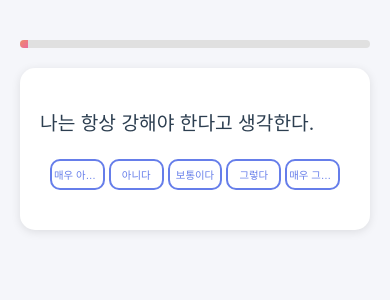
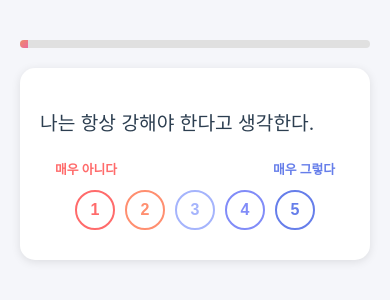
Before and after one commit to nongmeeeel/mindlab, a React (Create React App) app: page /test/enneagram in a window 390 px wide. Shown: the top 300 px of the page. Built offline with nearby package versions, Linux system fonts and the light colour scheme; a web font is replaced by a local one; what chartjs-plugin-datalabels would draw is missing.

Commit message:
모바일에서 hover 유지 이슈 개선

```diff
--- a/src/pages/enneagram/EnneagramTest.js
+++ b/src/pages/enneagram/EnneagramTest.js
@@ -22,7 +22,7 @@ const EnneagramTest = () => {
     if (currentQuestion < enneagramQuestions.length - 1) {
       setCurrentQuestion(prev => prev + 1);
       setAnswers(newAnswers);
-      setSelectedOption(null);
+      setSelectedOption(null);  // 다음 문항으로 넘어갈 때 선택 상태 초기화
     } else {
       const result = calculateEnneagramScores(newAnswers);
 
@@ -49,13 +49,18 @@ const EnneagramTest = () => {
       <div className="question-container">
         <p className="question-text">{question.text}</p>
 
+        <div className="scale-indicator">
+          <span>매우 아니다</span>
+          <span>매우 그렇다</span>
+        </div>
+
         <div className="options-container enneagram-options">
           {[
-            { value: 0, text: "매우 아니다" },
-            { value: 1, text: "아니다" },
-            { value: 2, text: "보통이다" },
-            { value: 3, text: "그렇다" },
-            { value: 4, text: "매우 그렇다" }
+            { value: 0, label: '1' },
+            { value: 1, label: '2' },
+            { value: 2, label: '3' },
+            { value: 3, label: '4' },
+            { value: 4, label: '5' }
           ].map((option, index) => (
             <button
               key={index}
@@ -65,7 +70,7 @@ const EnneagramTest = () => {
                 handleAnswer(option.value);
               }}
             >
-              {option.text}
+              {option.label}
             </button>
           ))}
         </div>
--- a/src/styles/Test.css
+++ b/src/styles/Test.css
@@ -82,37 +82,85 @@
   flex-direction: row !important;
   justify-content: center;
   align-items: center;
-  gap: 10px;
-  margin: 20px auto;
+  gap: 15px;
+  margin: 10px auto;
   width: 100%;
   max-width: 600px;
+  padding: 0 20px;
 }
 
 .enneagram-options .option-button {
-  flex: 1;
-  min-width: 0;
-  padding: 12px 8px;
-  border-radius: 10px;
+  width: 50px;
+  height: 50px;
+  border-radius: 25px;
   background: white;
+  font-size: 1.2em;
+  font-weight: 600;
+  transition: all 0.2s ease;
+  padding: 0;
+  display: flex;
+  align-items: center;
+  justify-content: center;
+}
+
+/* 버튼별 색상 그라데이션 */
+.enneagram-options .option-button:nth-child(1) {
+  border: 2px solid #ff6b6b;
+  color: #ff6b6b;
+}
+
+.enneagram-options .option-button:nth-child(2) {
+  border: 2px solid #ff8f70;
+  color: #ff8f70;
+}
+
+.enneagram-options .option-button:nth-child(3) {
+  border: 2px solid #a5b4fc;
+  color: #a5b4fc;
+}
+
+.enneagram-options .option-button:nth-child(4) {
+  border: 2px solid #818cf8;
+  color: #818cf8;
+}
+
+.enneagram-options .option-button:nth-child(5) {
   border: 2px solid #667eea;
   color: #667eea;
-  font-size: 0.9em;
-  font-weight: 600;
-  transition: all 0.2s ease;
-  white-space: nowrap;
-  text-overflow: ellipsis;
-  overflow: hidden;
+}
+
+/* 선택된 버튼 스타일 */
+.enneagram-options .option-button:nth-child(1).selected {
+  background: #ff6b6b;
+  color: white;
+}
+
+.enneagram-options .option-button:nth-child(2).selected {
+  background: #ff8f70;
+  color: white;
+}
+
+.enneagram-options .option-button:nth-child(3).selected {
+  background: #a5b4fc;
+  color: white;
+}
+
+.enneagram-options .option-button:nth-child(4).selected {
+  background: #818cf8;
+  color: white;
+}
+
+.enneagram-options .option-button:nth-child(5).selected {
+  background: #667eea;
+  color: white;
 }
 
 .enneagram-options .option-button:hover {
-  background: rgba(102, 126, 234, 0.1);
   transform: translateY(-2px);
 }
 
 .enneagram-options .option-button.selected {
-  background: #667eea;
-  color: white;
-  transform: scale(1.05);
+  transform: scale(1.1);
 }
 
 /* 애착유형 특화 스타일 */
@@ -141,55 +189,69 @@
   }
 
   .enneagram-options {
-    gap: 6px;
-    padding: 0 10px;
+    gap: 10px;
+    padding: 0 15px;
   }
 
   .enneagram-options .option-button {
-    padding: 8px 4px;
-    font-size: 0.7em;
+    width: 45px;
+    height: 45px;
+    font-size: 1.1em;
   }
 }
 
 /* 더 작은 모바일 화면 대응 */
 @media (max-width: 480px) {
   .enneagram-options {
-    gap: 4px;
+    padding: 0 10px;
   }
 
   .enneagram-options .option-button {
-    padding: 6px 2px;
-    font-size: 0.65em;
-    font-weight: 500;
+    width: 40px;
+    height: 40px;
+    font-size: 1em;
   }
 }
 
-/* 호버 가능한 디바이스에만 hover 효과 적용 */
-@media (hover: hover) {
-  .option-button:hover {
-    background: rgba(102, 126, 234, 0.1);
-    transform: translateY(-2px);
-  }
+.scale-indicator {
+  display: flex;
+  justify-content: space-between;
+  width: 100%;
+  max-width: 600px;
+  margin: 0 auto 15px;
+  padding: 0 25px;
+  font-weight: 600;
+}
 
-  .mbti-options .option-button:hover {
-    background: linear-gradient(135deg, #667eea 0%, #764ba2 100%);
-    color: white;
-    transform: translateY(-2px);
-  }
+.scale-indicator span:first-child {
+  color: #ff6b6b;
+}
 
-  .enneagram-options .option-button:hover {
-    background: rgba(102, 126, 234, 0.1);
-    transform: translateY(-2px);
-  }
+.scale-indicator span:last-child {
+  color: #667eea;
+}
 
-  .attachment-options .response-button:hover {
-    background: linear-gradient(135deg, #48c6ef 0%, #6f86d6 100%);
-    color: white;
-    transform: translateX(10px);
+@media (max-width: 768px) {
+  .scale-indicator {
+    font-size: 0.9em;
+    margin-bottom: 12px;
+    padding: 0 20px;
   }
 }
 
-/* 터치 디바이스의 탭 하이라이트 효과 제거 */
-.option-button {
-  -webkit-tap-highlight-color: transparent;
+@media (max-width: 480px) {
+  .scale-indicator {
+    font-size: 0.8em;
+    padding: 0 15px;
+  }
 }
+
+@media (hover: none) {
+  .mbti-options .option-button:hover,
+  .enneagram-options .option-button:hover,
+  .response-button:hover {
+    background: inherit; /* 기본 상태 유지 */
+    color: inherit;
+    transform: none; /* 이동 효과 제거 */
+  }
+}
```
